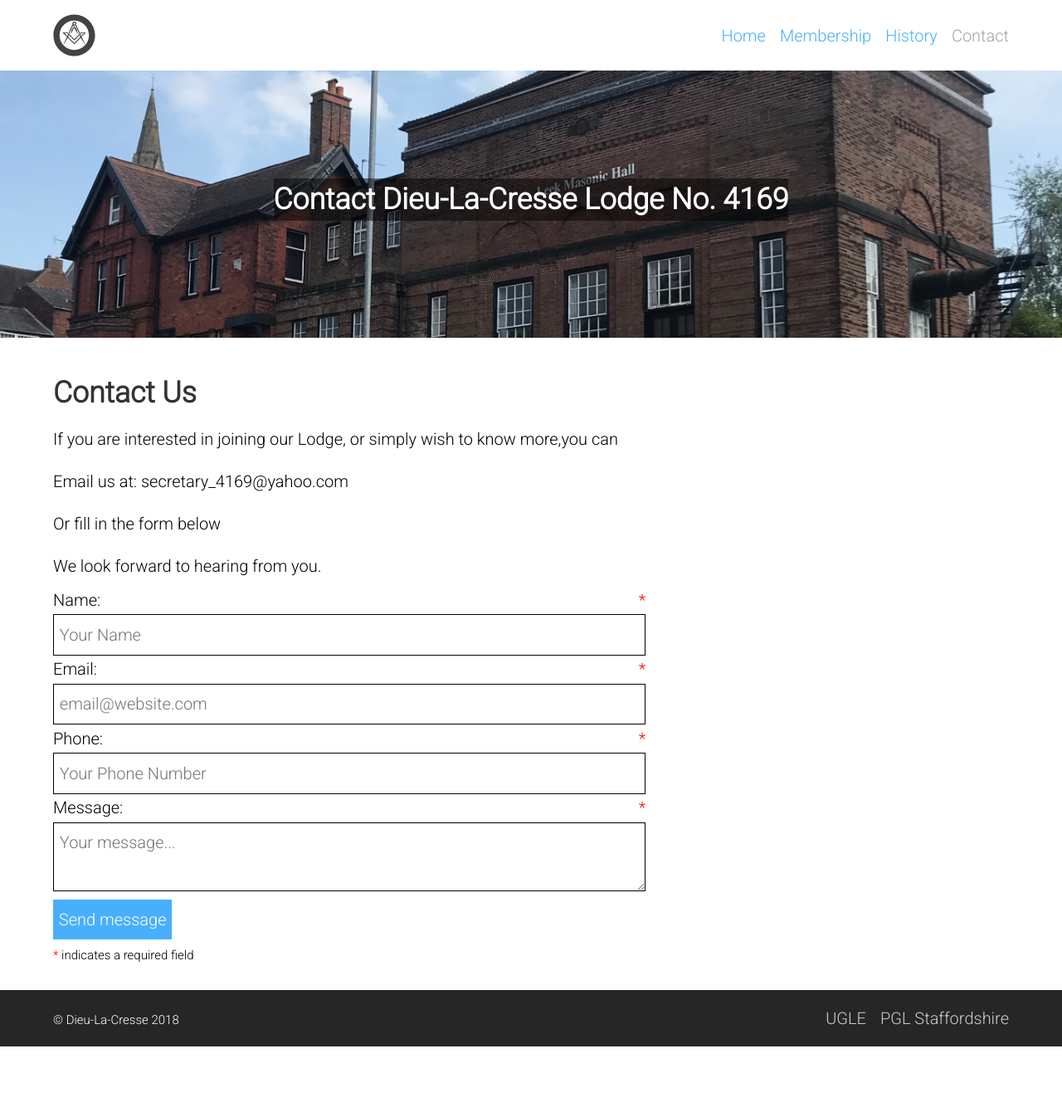
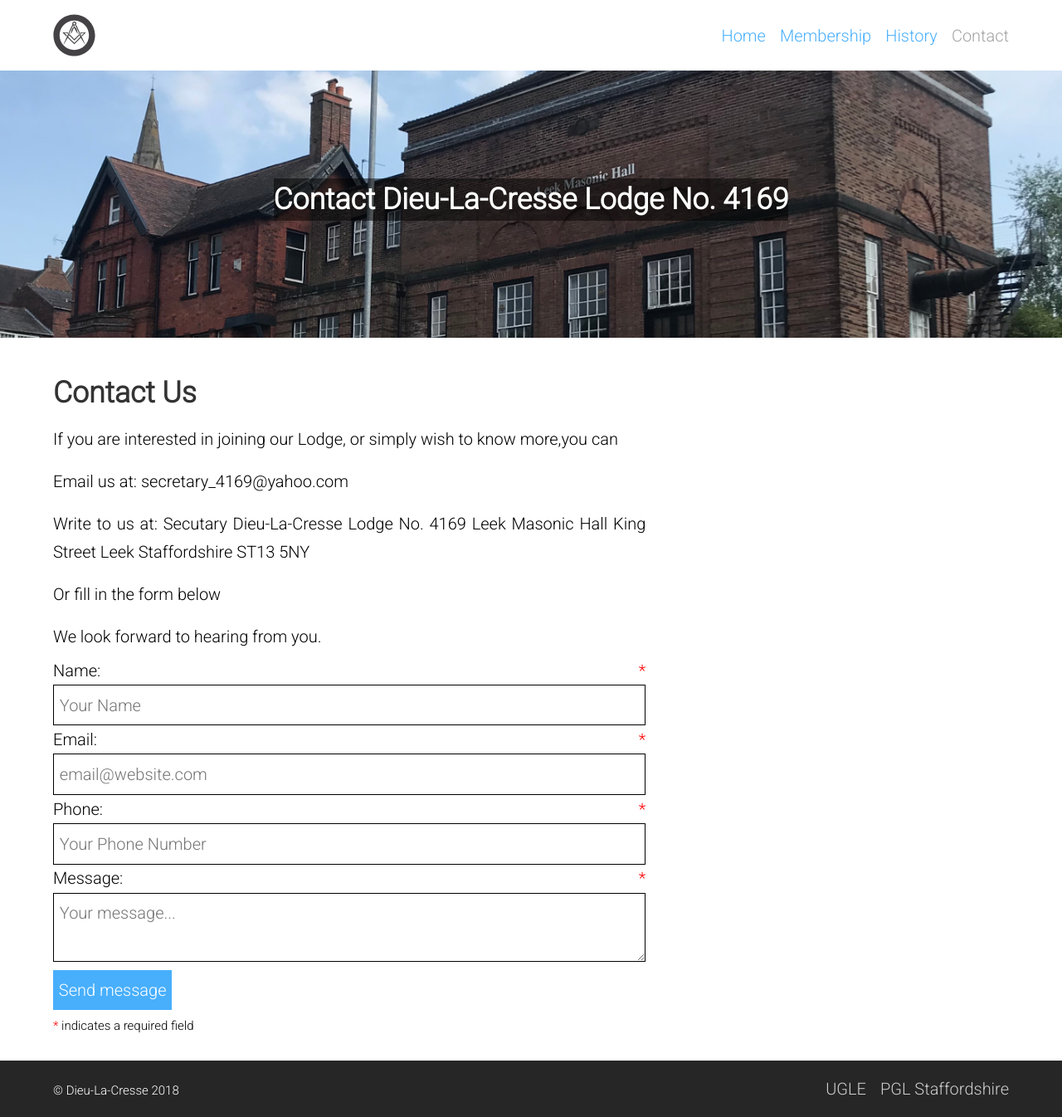
Before and after one commit to ajmaxwello/dieu-la-cresse, a Jekyll site: the page built from contact.md, in a window 1280 px wide. Shown: the whole page at 83% size. Built offline with Jekyll 4.4.1, drawn with Linux system fonts in a browser that asks for light colours; before the commit the page ends 1261 px from its top, so only the background shows below that.

Commit message:
Added Postal Address

```diff
--- a/contact.md
+++ b/contact.md
@@ -11,6 +11,15 @@ If you are interested in joining our Lodge, or simply wish to know more,you can
 
 Email us at: secretary_4169@yahoo.com
 
+Write to us at:
+Secutary
+Dieu-La-Cresse Lodge No. 4169
+Leek Masonic Hall
+King Street
+Leek
+Staffordshire
+ST13 5NY
+
 Or fill in the form below
 
 We look forward to hearing from you.
```
